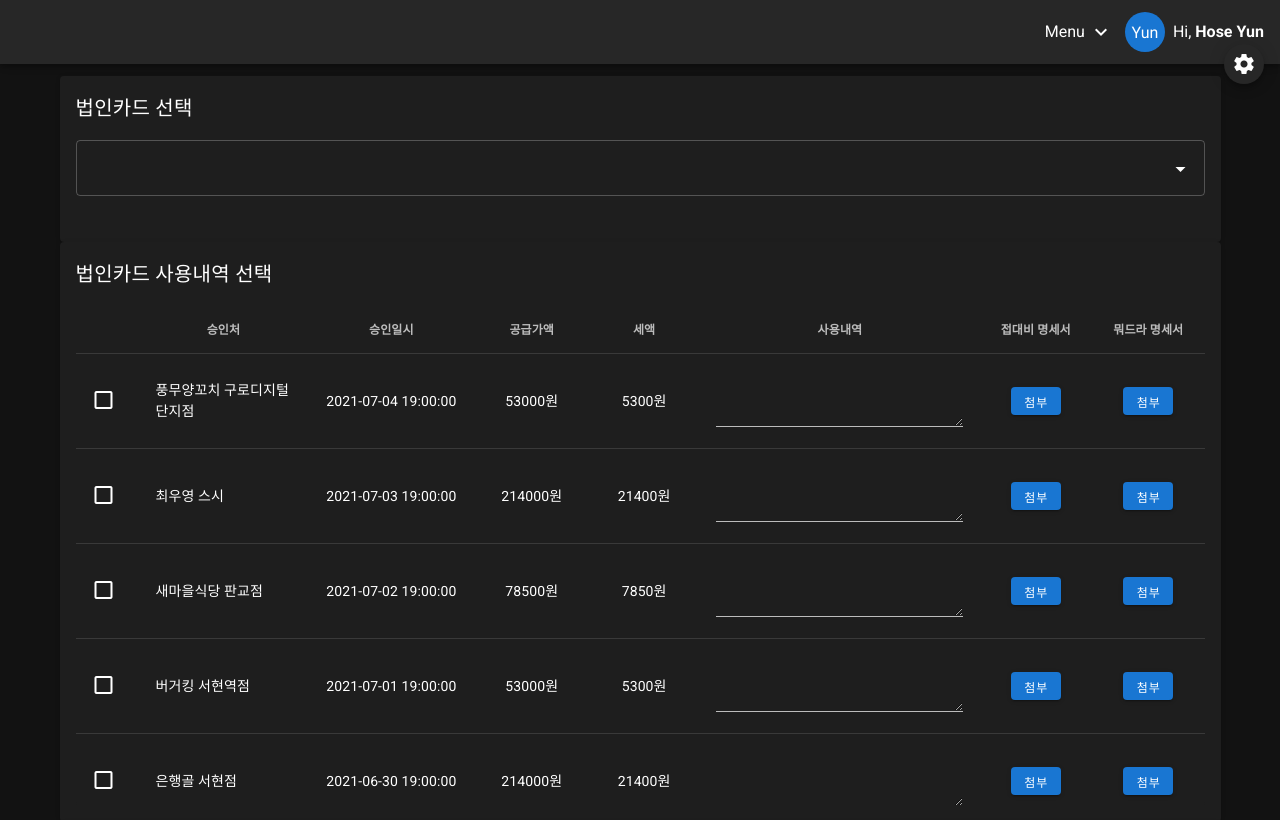
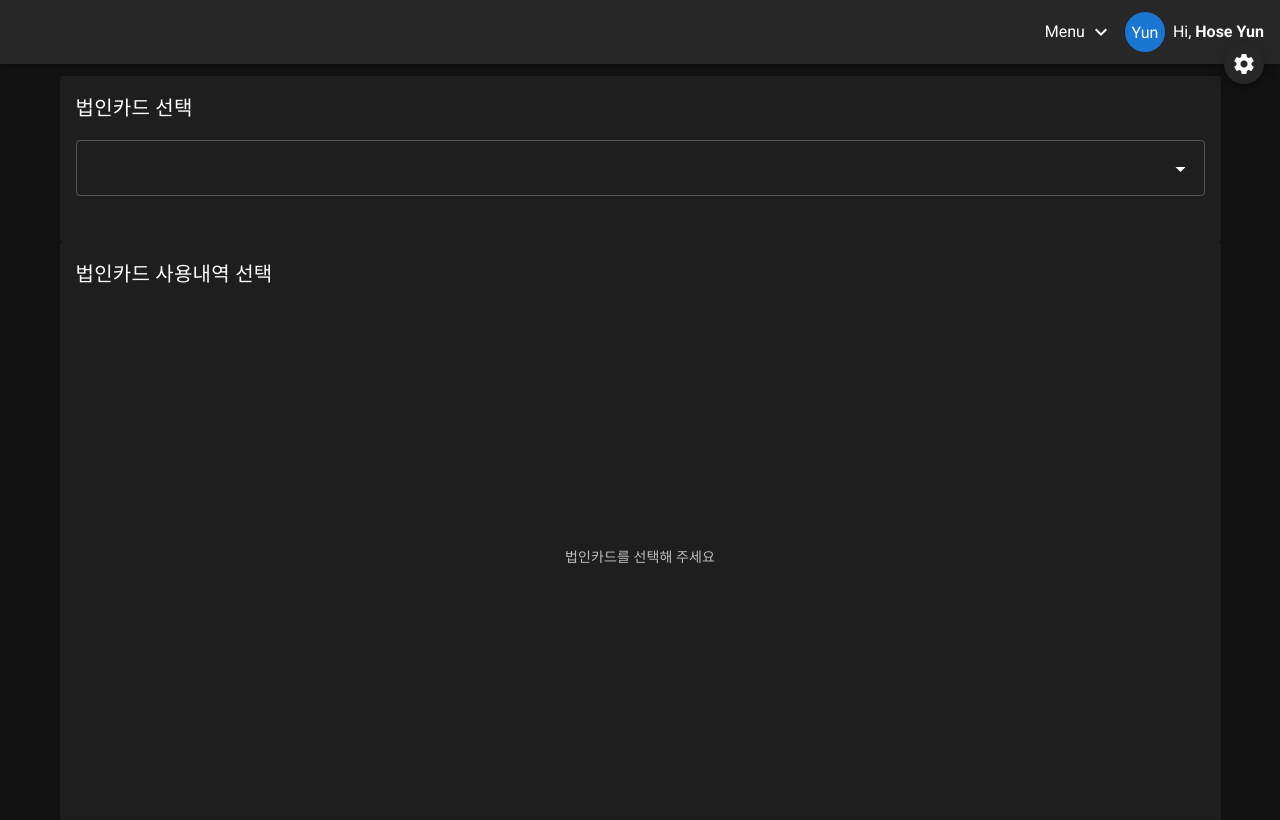
Before and after one commit to Hotsse/SIGN_VUETIFY_MOCKUP, a Nuxt app: page /expense in a window 1280 px wide. Shown: the top 820 px of the page. Built offline with nearby package versions, Linux system fonts and the light colour scheme.

Commit message:
경비신청 validation 디테일 추가

```diff
--- a/components/business/budcost/CmsDataTables.vue
+++ b/components/business/budcost/CmsDataTables.vue
@@ -1,8 +1,26 @@
 <template>
   <v-card>
     <v-card-title>법인카드 사용내역 선택</v-card-title>
-    <v-card-text>
+    <v-card-text
+      align="center"
+      justify="center"
+    >
+      <div
+        v-if="cmsDatas == null"
+        class="text-center"
+        style="height:500px;line-height:500px;"
+      >
+        <span style="vertical-align: middle;">법인카드를 선택해 주세요</span>
+      </div>
+      <div
+        v-else-if="cmsDatas.length <= 0"
+        class="text-center"
+        style="height:500px;line-height:500px;"
+      >
+        <span style="vertical-align: middle;">사용내역이 존재하지 않습니다</span>
+      </div>
       <v-simple-table
+        v-else
         fixed-header
         height="500px"
       >
@@ -41,7 +59,7 @@
                 접대비 명세서
               </th>
               <th class="text-center">
-                뭐드라 명세서
+                청탁금지 명세서
               </th>
             </tr>
           </thead>
@@ -52,8 +70,7 @@
             >
               <td class="text-center">
                 <v-checkbox
-                  v-model="selectedCmsNos"
-                  :value="cms.cmsNo"
+                  v-model="cms.selected"
                 />
               </td>
               <td>
@@ -70,6 +87,7 @@
               </td>
               <td class="text-center">
                 <v-textarea
+                  v-model="cms.content"
                   rows="2"
                   hint="사용내역 입력"
                 />
@@ -78,6 +96,7 @@
                 <v-btn
                   small
                   color="primary"
+                  :disabled="cms.amt > REP_AMT"
                 >
                   첨부
                 </v-btn>
@@ -101,8 +120,14 @@
 <script>
 export default {
   data: () => ({
-    selectedCmsNos: [],
-    cmsDatas: [
+    cmsCard: null,
+    cmsDatas: null,
+    REP_AMT: 100000
+  }),
+  methods: {
+    setCmsCard (card) {
+      this.cmsCard = card
+      this.cmsDatas = [
         { cmsNo: '12345678', title: '풍무양꼬치 구로디지털단지점', apprDtt: '2021-07-04 19:00:00', amt: '53000', tax: '5300' },
         { cmsNo: '23456789', title: '최우영 스시', apprDtt: '2021-07-03 19:00:00', amt: '214000', tax: '21400' },
         { cmsNo: '34567890', title: '새마을식당 판교점', apprDtt: '2021-07-02 19:00:00', amt: '78500', tax: '7850' },
@@ -110,10 +135,22 @@ export default {
         { cmsNo: '56789012', title: '은행골 서현점', apprDtt: '2021-06-30 19:00:00', amt: '214000', tax: '21400' },
         { cmsNo: '67890123', title: '스시하루 판교점', apprDtt: '2021-06-29 19:00:00', amt: '78500', tax: '7850' }
       ]
-  }),
-  watch: {
-    selectedCmsNos (newValue) {
-      this.$emit('select-cms-datas', newValue)
+    },
+    selectCmsDatas () {
+      if (this.cmsCard == null || this.cmsDatas == null) {
+        this.$nuxt.$emit('onSnackBar', '법인카드를 선택해 주세요', 2000)
+        return null
+      }
+      const selectedDatas = this.cmsDatas.filter(cmsData => cmsData.selected === true)
+
+      if (selectedDatas.length <= 0) {
+        this.$nuxt.$emit('onSnackBar', '법인카드 사용내역을 선택해 주세요', 2000)
+        return null
+      } else if (selectedDatas.some(data => !data.content)) {
+        this.$nuxt.$emit('onSnackBar', '선택한 항목에 대한 사용내역을 입력해 주세요', 2000)
+        return null
+      }
+      return selectedDatas
     }
   }
 }
--- a/layouts/default.vue
+++ b/layouts/default.vue
@@ -165,6 +165,25 @@
     >
       <span>&copy; {{ new Date().getFullYear() }}</span>
     </v-footer>
+    <v-snackbar
+      v-model="snackbar"
+      :timeout="timeout"
+      :vertical="true"
+      :centered="true"
+    >
+      {{ text }}
+
+      <template #action="{ attrs }">
+        <v-btn
+          color="blue"
+          text
+          v-bind="attrs"
+          @click="snackbar = false"
+        >
+          닫기
+        </v-btn>
+      </template>
+    </v-snackbar>
   </v-app>
 </template>
 
@@ -209,8 +228,20 @@ export default {
       miniVariant: false,
       right: true,
       rightDrawer: false,
-      title: 'SIGN WEB'
+      title: 'SIGN WEB',
+      snackbar: false,
+      text: 'My timeout is set to 2000.',
+      timeout: 2000
     }
+  },
+  created () {
+    this.$nuxt.$on('onSnackBar', (text, timeout) => {
+      this.text = text
+      this.snackbar = true
+      if (!timeout) {
+        this.timeout = 0
+      }
+    })
   }
 }
 </script>
--- a/pages/expense-stepper.vue
+++ b/pages/expense-stepper.vue
@@ -7,7 +7,7 @@
         :complete="step > 1"
         step="1"
       >
-        법인카드 사용내역 선택
+        예산정보 선택
       </v-stepper-step>
 
       <v-divider />
@@ -16,7 +16,7 @@
         :complete="step > 2"
         step="2"
       >
-        예산정보 선택
+        법인카드 사용내역 선택
       </v-stepper-step>
 
       <v-divider />
@@ -30,27 +30,34 @@
     </v-stepper-header>
     <v-stepper-items>
       <v-stepper-content step="1">
+        <BudStepper
+          @select-bud-info="selectBudInfo"
+        />
+      </v-stepper-content>
+      <v-stepper-content step="2">
         <CmsCardSelects
           @select-cms-card="selectCmsCard"
         />
         <CmsDataTables
-          @select-cms-datas="selectCmsDatas"
+          ref="cmsDatas"
         />
         <v-btn
           block
           color="primary"
-          @click="step = 2"
+          @click="selectCmsDatas()"
         >
           선택
         </v-btn>
       </v-stepper-content>
-      <v-stepper-content step="2">
-        <BudStepper
-          @select-bud-info="selectBudInfo"
-        />
-      </v-stepper-content>
       <v-stepper-content step="3">
+        <div>
+        </div>
         <div class="text-center">
+          <p>bud : {{ bud != null ? bud.title : '' }}</p>
+          <p>cc : {{ cc != null ? cc.title : '' }}</p>
+          <p>acct : {{ acct != null ? acct.title : '' }}</p>
+          <p>cmsCard : {{ cmsCard }}</p>
+          <p>cmsDatas : {{ cmsDatas }}</p>
           <ApprGrpLines
             :appr-grp-lines="apprGrpLines"
             :appr-to-ccs="apprToCcs"
@@ -170,16 +177,6 @@ export default {
     ]
   }),
   methods: {
-    selectCmsCard (card) {
-      console.log(card)
-
-      this.cmsCard = card
-    },
-    selectCmsDatas (cmsDatas) {
-      console.log(cmsDatas)
-
-      this.cmsDatas = cmsDatas
-    },
     selectBudInfo (bud, cc, acct) {
       console.log(bud)
       console.log(cc)
@@ -189,7 +186,21 @@ export default {
       this.cc = cc
       this.acct = acct
 
-      this.step = 3
+      this.step = 2
+    },
+    selectCmsCard (card) {
+      console.log(card)
+
+      this.cmsCard = card
+      this.$refs.cmsDatas.setCmsCard(card)
+    },
+    selectCmsDatas () {
+      const datas = this.$refs.cmsDatas.selectCmsDatas()
+      if (datas != null) {
+        console.log(datas)
+        this.cmsDatas = datas
+        this.step = 3
+      }
     }
   }
 }
```
Lines whose indentation alone changed are shown as unchanged.
